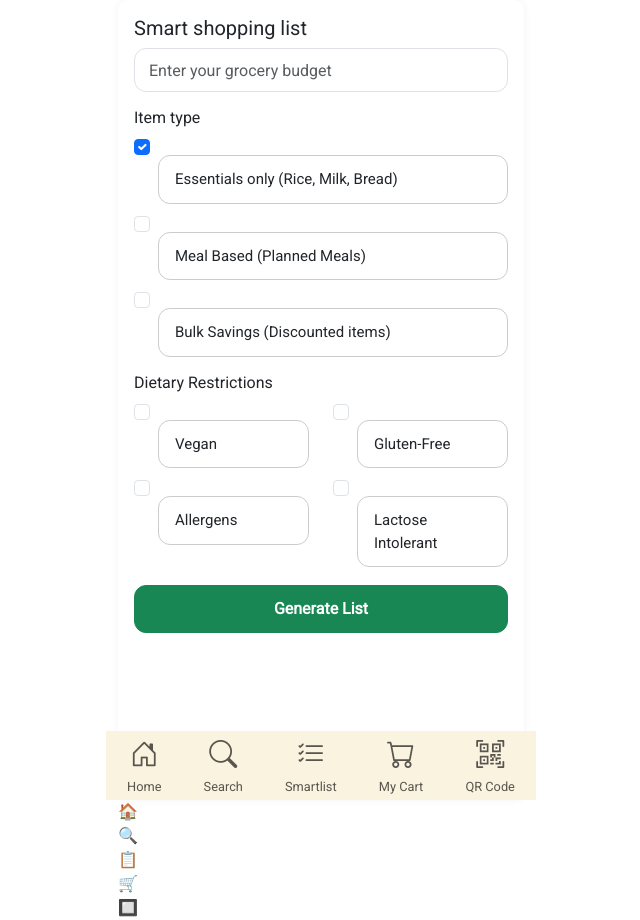
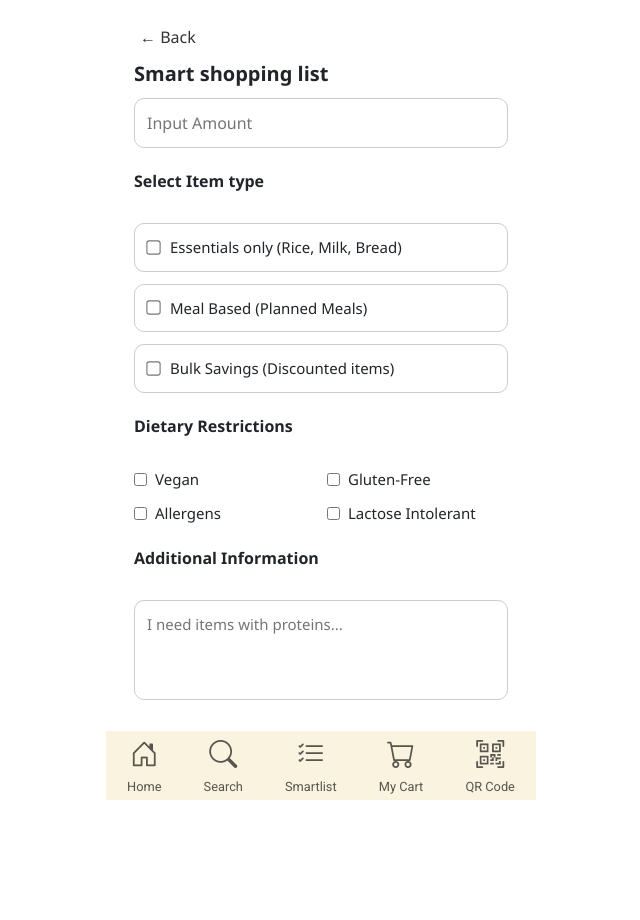
Before and after one commit to TommieTKY/smartlist, a React (Vite) app: page /smartlist in a window 1280 px wide. Shown: the whole page, without its empty margins (319-959 px from the left). After the commit the page ends 874 px from the top, so only its background shows below. Built offline with nearby package versions, Linux system fonts and the light colour scheme.

Commit message:
Update the smartlist section

```diff
--- /dev/null
+++ b/src/pages/SmartlistCalculator.css
@@ -0,0 +1,198 @@
+.calculator-container {
+    padding: 24px 16px 90px;
+    max-width: 480px;
+    margin: 0 auto;
+    font-family: "Segoe UI", sans-serif;
+  }
+
+  .back-btn {
+    font-size: 16px;
+    margin-bottom: 12px;
+    background: none;
+    border: none;
+    cursor: pointer;
+    color: #333;
+  }
+
+  .section-title {
+    font-size: 18px;
+    font-weight: bold;
+    margin-bottom: 12px;
+  }
+
+  .budget-bar {
+    height: 12px;
+    background-color: #ddd;
+    border-radius: 20px;
+    overflow: hidden;
+    margin-bottom: 8px;
+  }
+
+  .budget-fill {
+    height: 100%;
+    background-color: #27ae60;
+    transition: width 0.3s ease;
+  }
+
+  .budget-label {
+    font-size: 14px;
+    margin-bottom: 20px;
+  }
+
+  .product-grid {
+    display: grid;
+    grid-template-columns: 1fr 1fr;
+    gap: 16px;
+  }
+
+  .product-card {
+    background-color: #fff;
+    border-radius: 16px;
+    box-shadow: 0 2px 10px rgba(0, 0, 0, 0.05);
+    padding: 12px;
+    text-align: center;
+  }
+
+  .product-card img {
+    width: 100%;
+    height: 80px;
+    object-fit: contain;
+    margin-bottom: 8px;
+  }
+
+  .product-name {
+    font-size: 14px;
+    font-weight: 600;
+    margin-bottom: 8px;
+  }
+
+  .qty-row {
+    display: flex;
+    justify-content: center;
+    align-items: center;
+    gap: 10px;
+    margin: 8px 0;
+  }
+
+  .qty-row button {
+    width: 28px;
+    height: 28px;
+    border-radius: 50%;
+    border: none;
+    background-color: #eee;
+    font-size: 18px;
+    cursor: pointer;
+  }
+
+  .price {
+    font-size: 14px;
+    margin-bottom: 4px;
+  }
+
+  .stock {
+    font-size: 13px;
+    display: flex;
+    align-items: center;
+    justify-content: center;
+    gap: 6px;
+  }
+
+  .dot {
+    width: 8px;
+    height: 8px;
+    border-radius: 50%;
+    display: inline-block;
+  }
+
+  .dot.green {
+    background-color: #27ae60;
+  }
+
+  .dot.orange {
+    background-color: #f1c40f;
+  }
+
+  .dot.red {
+    background-color: #e74c3c;
+  }
+
+  .add-cart-btn {
+    bottom: 70px;
+    left: 16px;
+    right: 16px;
+    padding: 16px;
+    font-size: 16px;
+    font-weight: bold;
+    background-color: #1abc9c;
+    color: white;
+    border: none;
+    border-radius: 12px;
+    cursor: pointer;
+    transition: background-color 0.3s ease;
+  }
+
+  .add-cart-btn:hover {
+    background-color: #16a085;
+  }
+
+  /* === Confirmation Popup === */
+  .popup-overlay {
+    position: fixed;
+    inset: 0;
+    background-color: rgba(0, 0, 0, 0.35);
+    display: flex;
+    align-items: center;
+    justify-content: center;
+    z-index: 1000;
+  }
+
+  .popup-box {
+    position: relative;
+    background: white;
+    padding: 30px 24px;
+    border-radius: 16px;
+    width: 280px;
+    text-align: center;
+    box-shadow: 0 6px 18px rgba(0, 0, 0, 0.2);
+  }
+
+  .popup-checkmark {
+    font-size: 44px;
+    color: #27ae60;
+    margin-bottom: 10px;
+  }
+
+  .popup-message {
+    font-size: 18px;
+    font-weight: 600;
+    margin-bottom: 20px;
+    color: #333;
+  }
+
+  .view-cart-btn {
+    background-color: #1abc9c;
+    color: white;
+    font-weight: bold;
+    font-size: 15px;
+    padding: 12px 18px;
+    border: none;
+    border-radius: 10px;
+    cursor: pointer;
+    transition: background-color 0.3s ease;
+  }
+
+  .view-cart-btn:hover {
+    background-color: #16a085;
+  }
+
+  .close-btn {
+    position: absolute;
+    top: 12px;
+    right: 12px;
+    font-size: 20px;
+    font-weight: bold;
+    background: none;
+    border: none;
+    color: #777;
+    cursor: pointer;
+  }
--- a/src/pages/SmartlistCalculator.jsx
+++ b/src/pages/SmartlistCalculator.jsx
@@ -1,95 +1,122 @@
 import React, { useState } from "react";
+import "./SmartlistCalculator.css";
 
-function SmartlistCalculator({ onBack }) {
-  const [products, setProducts] = useState([
-    { name: "White bread", quantity: 1, price: 2.5, stock: "In stock" },
-    { name: "Brown Rice", quantity: 3, price: 1.8, stock: "Limited stock" },
-    { name: "Milk", quantity: 2, price: 1.5, stock: "Out of stock" },
-    { name: "Eggs", quantity: 10, price: 0.2, stock: "In stock" }
-  ]);
+const initialItems = [
+  {
+    id: 1,
+    name: "White bread",
+    price: 3.89,
+    image: "/images/bread.jpeg",
+    quantity: 1,
+    stock: "In stock",
+    stockColor: "green",
+  },
+  {
+    id: 2,
+    name: "Brown Rice",
+    price: 3.89,
+    image: "/images/rice.jpeg",
+    quantity: 3,
+    stock: "Limited stock",
+    stockColor: "orange",
+  },
+  {
+    id: 3,
+    name: "Milk",
+    price: 5.89,
+    image: "/images/milk.jpeg",
+    quantity: 1,
+    stock: "Out of stock",
+    stockColor: "red",
+  },
+  {
+    id: 4,
+    name: "Eggs",
+    price: 2.89,
+    image: "/images/eggs.jpeg",
+    quantity: 5,
+    stock: "In stock",
+    stockColor: "green",
+  },
+];
 
-  const totalBudget = 20;
-  const usedBudget = products.reduce((sum, item) => sum + item.quantity * item.price, 0);
+export default function SmartlistCalculator() {
+  const [items, setItems] = useState(initialItems);
+  const [showPopup, setShowPopup] = useState(false);
+  const budget = 200;
 
-  const handleQuantityChange = (name, change) => {
-    setProducts((prev) =>
+  const totalUsed = items.reduce(
+    (sum, item) => sum + item.price * item.quantity,
+    0
+  );
+
+  function updateQuantity(id, delta) {
+    setItems((prev) =>
       prev.map((item) =>
-        item.name === name
-          ? { ...item, quantity: Math.max(0, item.quantity + change) }
+        item.id === id
+          ? { ...item, quantity: Math.max(item.quantity + delta, 0) }
           : item
       )
     );
-  };
+  }
 
-  const getStockColor = (status) => {
-    if (status === "In stock") return "text-success";
-    if (status === "Limited stock") return "text-warning";
-    return "text-danger";
-  };
+  function handleAddToCart() {
+    setShowPopup(true);
+  }
+
+  function closePopup() {
+    setShowPopup(false);
+  }
 
   return (
-    <>
-      <div className="mobile-wrapper pb-5">
-        <button className="btn btn-link mb-3" onClick={onBack}>
-          ← Back
-        </button>
+    <div className="calculator-container">
+      <button className="back-btn">← Back</button>
+      <h1 className="section-title">Budget used</h1>
 
-        <h6>Budget used</h6>
-        <div className="progress mb-2">
+      <div className="budget-bar">
         <div
-            className="progress-bar bg-success"
-            role="progressbar"
-            style={{ width: `${(usedBudget / totalBudget) * 100}%` }}
-            aria-valuenow={(usedBudget / totalBudget) * 100}
-            aria-valuemin="0"
-            aria-valuemax="100"
+          className="budget-fill"
+          style={{ width: `${(totalUsed / budget) * 100}%` }}
         ></div>
       </div>
-        <p>${usedBudget.toFixed(2)} of ${totalBudget.toFixed(2)} used</p>
+      <p className="budget-label">${totalUsed.toFixed(2)} of ${budget} used</p>
 
-        <h6>Suggestions</h6>
-        <div className="row">
-          {products.map((item, index) => (
-            <div className="col-6 mb-3" key={index}>
-              <div className="card text-center h-100">
-                <div className="card-body">
-                  <h6 className="card-title">{item.name}</h6>
-                  <div className="d-flex justify-content-center align-items-center mb-2">
-                    <button
-                      className="btn btn-light btn-sm rounded-circle"
-                      onClick={() => handleQuantityChange(item.name, -1)}
-                    >
-                      –
-                    </button>
-                    <span className="mx-2">{item.quantity}</span>
-                    <button
-                      className="btn btn-light btn-sm rounded-circle"
-                      onClick={() => handleQuantityChange(item.name, 1)}
-                    >
-                      +
-                    </button>
+      <h2 className="section-title">Suggestions</h2>
+      <div className="product-grid">
+        {items.map((item) => (
+          <div className="product-card" key={item.id}>
+            <img src={item.image} alt={item.name} />
+            <div className="product-name">{item.name}</div>
+            <div className="qty-row">
+              <button onClick={() => updateQuantity(item.id, -1)}>−</button>
+              <span>{item.quantity}</span>
+              <button onClick={() => updateQuantity(item.id, 1)}>+</button>
             </div>
-                  <p>${item.price.toFixed(2)}</p>
-                  <p className={getStockColor(item.stock)}>{item.stock}</p>
-                </div>
+            <div className="price">${item.price.toFixed(2)}</div>
+            <div className="stock">
+              <span className={`dot ${item.stockColor}`}></span>
+              {item.stock}
             </div>
           </div>
         ))}
       </div>
 
-        <button className="btn btn-success w-100 mt-3">Add to cart</button>
+      <div className="text-center mt-4">
+        <button className="add-cart-btn text-center" onClick={handleAddToCart}>
+          Add to cart
+        </button>
       </div>
 
-      {/* Bottom Navigation Bar */}
-      <div className="bottom-nav">
-        <div className="nav-icon">🏠</div>
-        <div className="nav-icon">🔍</div>
-        <div className="nav-icon active">📋</div>
-        <div className="nav-icon">🛒</div>
-        <div className="nav-icon">🔲</div>
+      {showPopup && (
+        <div className="popup-overlay">
+          <div className="popup-box">
+            <button className="close-btn" onClick={closePopup}>×</button>
+            <div className="popup-checkmark">✔</div>
+            <div className="popup-message">Added to Cart!</div>
+            <button className="view-cart-btn">View Cart</button>
           </div>
-    </>
+        </div>
+      )}
+    </div>
   );
 }
-
-export default SmartlistCalculator;
--- /dev/null
+++ b/src/pages/SmartlistPreferences.css
@@ -0,0 +1,109 @@
+.preferences-container {
+    padding: 24px 16px 90px;
+    max-width: 480px;
+    margin: 0 auto;
+    font-family: "Segoe UI", sans-serif;
+  }
+
+  .back-btn {
+    font-size: 16px;
+    margin-bottom: 12px;
+    background: none;
+    border: none;
+    cursor: pointer;
+    color: #333;
+  }
+
+  .section-title {
+    font-size: 20px;
+    font-weight: bold;
+    margin-bottom: 12px;
+  }
+
+  .preferences-form {
+    display: flex;
+    flex-direction: column;
+    gap: 24px;
+  }
+
+  .amount-input {
+    padding: 12px;
+    border: 1px solid #ccc;
+    border-radius: 10px;
+    font-size: 16px;
+    width: 100%;
+  }
+
+  h2 {
+    font-size: 16px;
+    font-weight: 600;
+    margin-bottom: 8px;
+  }
+
+  .option-buttons {
+    display: flex;
+    flex-direction: column;
+    gap: 12px;
+  }
+
+  .option {
+    border: 1px solid #ccc;
+    border-radius: 10px;
+    padding: 12px;
+    font-size: 15px;
+    cursor: pointer;
+    display: flex;
+    align-items: center;
+    gap: 10px;
+    background-color: #fff;
+    transition: 0.2s;
+  }
+
+  .option input {
+    transform: scale(1.1);
+  }
+
+  .option.selected {
+    border: 2px solid #1abc9c;
+    background-color: #f1fdfb;
+  }
+
+  .checkbox-grid {
+    display: grid;
+    grid-template-columns: 1fr 1fr;
+    gap: 12px;
+  }
+
+  .checkbox-grid label {
+    font-size: 15px;
+    display: flex;
+    align-items: center;
+    gap: 8px;
+  }
+
+  textarea {
+    width: 100%;
+    padding: 12px;
+    font-size: 15px;
+    border: 1px solid #ccc;
+    border-radius: 10px;
+    resize: none;
+    height: 100px;
+  }
+
+  .generate-button {
+    background-color: #1abc9c;
+    color: white;
+    font-weight: bold;
+    font-size: 16px;
+    padding: 14px;
+    border: none;
+    border-radius: 10px;
+    margin-top: 8px;
+    cursor: pointer;
+    transition: background-color 0.3s ease;
+  }
+
+  .generate-button:hover {
+    background-color: #16a085;
+  }
--- a/src/pages/SmartlistPreferences.jsx
+++ b/src/pages/SmartlistPreferences.jsx
@@ -1,156 +1,135 @@
 import React, { useState } from "react";
-import { useEffect } from "react";
+import { useNavigate } from "react-router";
+import "./SmartlistPreferences.css";
 
-function SmartlistPreferences({ onGenerate }) {
-  const [budget, setBudget] = useState("");
+export default function SmartlistPreferences() {
+  const [amount, setAmount] = useState("");
   const [itemTypes, setItemTypes] = useState({
-    essentials: true,
+    essentials: false,
     mealBased: false,
-    bulkSavings: false
+    bulk: false,
   });
-
-  const [dietaryRestrictions, setDietaryRestrictions] = useState({
+  const [restrictions, setRestrictions] = useState({
     vegan: false,
     glutenFree: false,
     allergens: false,
-    lactose: false
+    lactoseIntolerant: false,
   });
+  const [notes, setNotes] = useState("");
 
-  const handleItemTypeChange = (type) => {
-    setItemTypes({ ...itemTypes, [type]: !itemTypes[type] });
-  };
+  const navigate = useNavigate();
 
-  const handleDietaryChange = (restriction) => {
-    setDietaryRestrictions({
-      ...dietaryRestrictions,
-      [restriction]: !dietaryRestrictions[restriction]
-    });
-  };
+  function handleItemTypeChange(e) {
+    const { name, checked } = e.target;
+    setItemTypes({ ...itemTypes, [name]: checked });
+  }
 
-  const handleGenerate = () => {
-    onGenerate({ budget, itemTypes, dietaryRestrictions });
-  };
+  function handleRestrictionChange(e) {
+    const { name, checked } = e.target;
+    setRestrictions({ ...restrictions, [name]: checked });
+  }
 
-  useEffect(() => {
-    document.title = "Smartlist | SmartList"
-  }, [])
+  function handleSubmit(e) {
+    e.preventDefault();
+    navigate("/calculator");
+  }
 
   return (
-    <>
-      <div className="mobile-wrapper pb-5">
-        <h5>Smart shopping list</h5>
+    <div className="preferences-container">
+      <button className="back-btn">← Back</button>
+      <h1 className="section-title">Smart shopping list</h1>
 
-        <div className="mb-3">
+      <form className="preferences-form" onSubmit={handleSubmit}>
         <input
+          className="amount-input"
           type="number"
-            className="form-control"
-            placeholder="Enter your grocery budget"
-            value={budget}
-            onChange={(e) => setBudget(e.target.value)}
+          placeholder="Input Amount"
+          value={amount}
+          onChange={(e) => setAmount(e.target.value)}
         />
-        </div>
 
-        <h6>Item type</h6>
-        <div className="form-check mb-2">
+        <h2>Select Item type</h2>
+        <div className="option-buttons">
+          <label className={`option ${itemTypes.essentials ? "selected" : ""}`}>
             <input
               type="checkbox"
-            className="form-check-input"
-            id="essentials"
+              name="essentials"
               checked={itemTypes.essentials}
-            onChange={() => handleItemTypeChange("essentials")}
+              onChange={handleItemTypeChange}
             />
-          <label className="form-check-label" htmlFor="essentials">
             Essentials only (Rice, Milk, Bread)
           </label>
-        </div>
-        <div className="form-check mb-2">
+          <label className={`option ${itemTypes.mealBased ? "selected" : ""}`}>
             <input
               type="checkbox"
-            className="form-check-input"
-            id="mealBased"
+              name="mealBased"
               checked={itemTypes.mealBased}
-            onChange={() => handleItemTypeChange("mealBased")}
+              onChange={handleItemTypeChange}
             />
-          <label className="form-check-label" htmlFor="mealBased">
             Meal Based (Planned Meals)
           </label>
-        </div>
-        <div className="form-check mb-3">
+          <label className={`option ${itemTypes.bulk ? "selected" : ""}`}>
             <input
               type="checkbox"
-            className="form-check-input"
-            id="bulkSavings"
-            checked={itemTypes.bulkSavings}
-            onChange={() => handleItemTypeChange("bulkSavings")}
+              name="bulk"
+              checked={itemTypes.bulk}
+              onChange={handleItemTypeChange}
             />
-          <label className="form-check-label" htmlFor="bulkSavings">
             Bulk Savings (Discounted items)
           </label>
         </div>
 
-        <h6>Dietary Restrictions</h6>
-        <div className="row mb-3">
-          <div className="col-6">
-            <div className="form-check mb-2">
+        <h2>Dietary Restrictions</h2>
+        <div className="checkbox-grid">
+          <label>
             <input
               type="checkbox"
-                className="form-check-input"
-                id="vegan"
-                checked={dietaryRestrictions.vegan}
-                onChange={() => handleDietaryChange("vegan")}
+              name="vegan"
+              checked={restrictions.vegan}
+              onChange={handleRestrictionChange}
             />
-              <label className="form-check-label" htmlFor="vegan">Vegan</label>
-            </div>
-            <div className="form-check">
+            Vegan
+          </label>
+          <label>
             <input
               type="checkbox"
-                className="form-check-input"
-                id="allergens"
-                checked={dietaryRestrictions.allergens}
-                onChange={() => handleDietaryChange("allergens")}
+              name="glutenFree"
+              checked={restrictions.glutenFree}
+              onChange={handleRestrictionChange}
             />
-              <label className="form-check-label" htmlFor="allergens">Allergens</label>
-            </div>
-          </div>
-          <div className="col-6">
-            <div className="form-check mb-2">
+            Gluten-Free
+          </label>
+          <label>
             <input
               type="checkbox"
-                className="form-check-input"
-                id="glutenFree"
-                checked={dietaryRestrictions.glutenFree}
-                onChange={() => handleDietaryChange("glutenFree")}
+              name="allergens"
+              checked={restrictions.allergens}
+              onChange={handleRestrictionChange}
             />
-              <label className="form-check-label" htmlFor="glutenFree">Gluten-Free</label>
-            </div>
-            <div className="form-check">
+            Allergens
+          </label>
+          <label>
             <input
               type="checkbox"
-                className="form-check-input"
-                id="lactose"
-                checked={dietaryRestrictions.lactose}
-                onChange={() => handleDietaryChange("lactose")}
+              name="lactoseIntolerant"
+              checked={restrictions.lactoseIntolerant}
+              onChange={handleRestrictionChange}
             />
-              <label className="form-check-label" htmlFor="lactose">Lactose Intolerant</label>
-            </div>
-          </div>
+            Lactose Intolerant
+          </label>
         </div>
 
-        <button className="btn btn-success w-100" onClick={handleGenerate}>
+        <h2>Additional Information</h2>
+        <textarea
+          placeholder="I need items with proteins..."
+          value={notes}
+          onChange={(e) => setNotes(e.target.value)}
+        />
+
+        <button type="submit" className="generate-button">
           Generate List
         </button>
+      </form>
     </div>
-
-      {/* Bottom Navigation Bar */}
-      <div className="bottom-nav">
-        <div className="nav-icon">🏠</div>
-        <div className="nav-icon">🔍</div>
-        <div className="nav-icon active">📋</div>
-        <div className="nav-icon">🛒</div>
-        <div className="nav-icon">🔲</div>
-      </div>
-    </>
   );
 }
-
-export default SmartlistPreferences;
```
Lines whose indentation alone changed are shown as unchanged.
